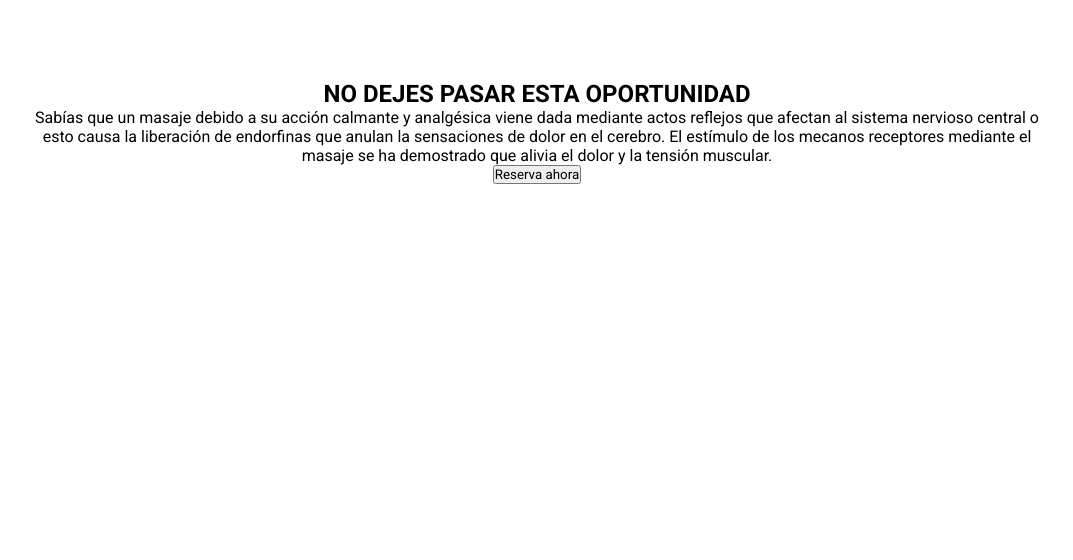
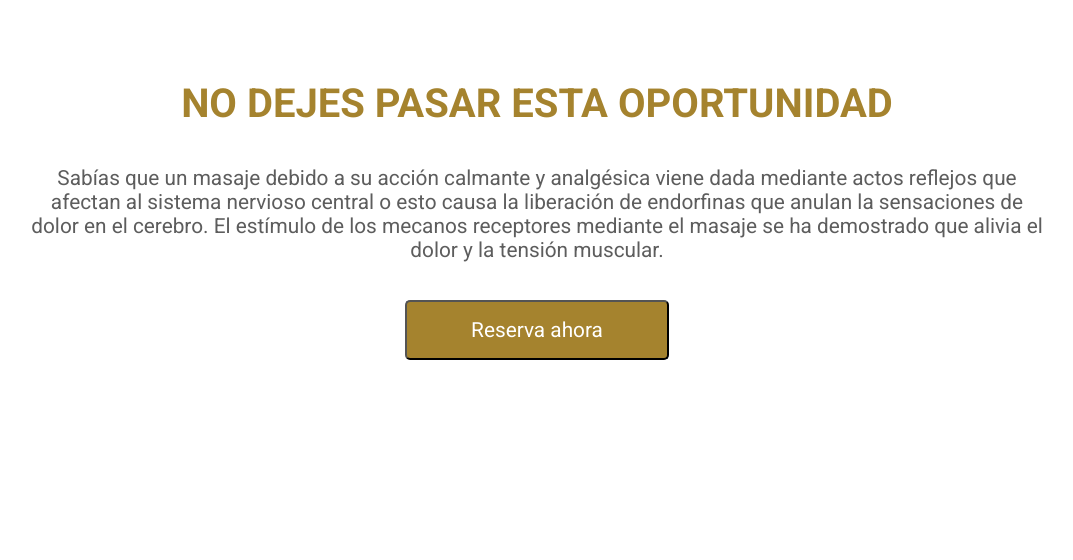
Before and after one commit to RyanHarlow/OROGOLD, a PHP site: page / in a window 1280 px wide. Shown: the part 3008-3568 px from the top of the page, without its empty margins (103-1176 px from the left). Before the commit the page ends 3192 px from the top, so only its background shows below. Run offline with PHP 8.4, Linux system fonts and the light colour scheme.

Commit message:
add call to action styles and scroll effect on button click

```diff
--- a/index.css
+++ b/index.css
@@ -313,10 +313,34 @@
 
 #call-to-action{
     width: 80%;
+    height: 60vh;
     margin: 0 auto;
+    text-align: center;
+}
+
+#call-to-action-container{
+    height: 35vh;
     display: flex;
     flex-direction: column;
     justify-content: space-between;
     align-items: center;
-    text-align: center;
 }
+
+#call-to-action-title{
+    color: #A5832E;
+    font-size: 2.5rem;
+}
+
+#call-to-action-text{
+    font-size: 1.3rem;
+    color: #5D5D5D;
+}
+
+#call-to-action-button{
+    color: white;
+    background-color: #A5832E;
+    font-size: 1.3rem;
+    padding: 1rem 4rem;
+    border-radius: 5px;
+
+}
--- a/index.js
+++ b/index.js
@@ -9,3 +9,10 @@ $('.image-carousel-container').slick({
     autoplay: true,
   autoplaySpeed: 2000,
   });
+
+
+  $("#call-to-action-button").click(function() {
+    $('html,body').animate({
+        scrollTop: $("#main-hero").offset().top},
+        'slow');
+});
--- a/index.php
+++ b/index.php
@@ -130,13 +130,15 @@
         </div>
     </section>
     <section id='call-to-action'>
+        <div id=call-to-action-container>
             <h2 id='call-to-action-title'>NO DEJES PASAR ESTA OPORTUNIDAD</h2>
-            <p>
+            <p id='call-to-action-text'>
                 Sabías que un masaje debido a su acción calmante y analgésica viene dada mediante actos reflejos que afectan al sistema
                 nervioso central o esto causa la liberación de endorfinas que anulan la sensaciones de dolor en el cerebro. El estímulo de los
                 mecanos receptores mediante el masaje se ha demostrado que alivia el dolor y la tensión muscular.
             </p>
-            <button>Reserva ahora</button>
+            <button id='call-to-action-button'>Reserva ahora</button>
+            </div>
     </section>
 
     <!-- jquery and slick library for img carousel -->
```
